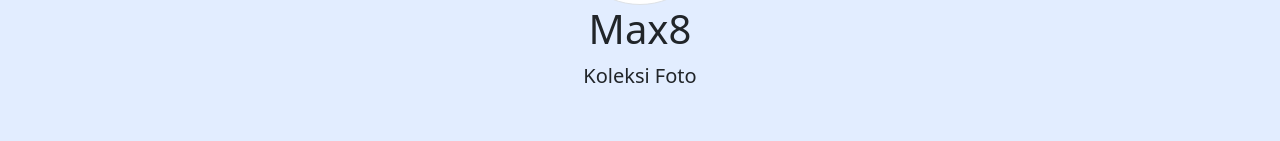
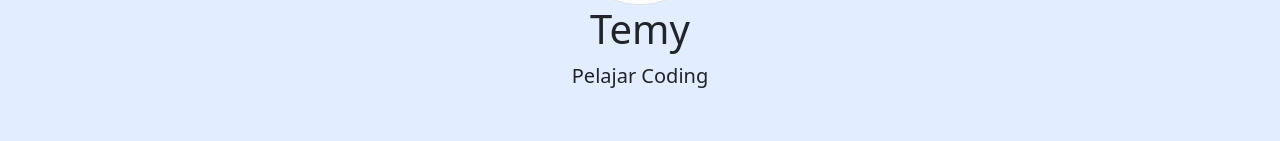
Before and after one commit to MalvinX8/MalvinX8.github.io, a plain HTML site: page Index.html in a window 1280 px wide. Shown: the part 241-382 px from the top of the page. Drawn offline with nearby package versions, Linux system fonts and the light colour scheme.

```diff
--- a/Index.html
+++ b/Index.html
@@ -42,8 +42,8 @@
     <!-- Jumbotron -->
      <section class="jumbotron text-center">
       <img src="pp.jpg" alt="Timothy" width="150" class="rounded-circle img-thumbnail">
-      <h1 class="display-6">Max8</h1>
-      <p class="lead">Koleksi Foto</p>
+      <h1 class="display-6">Temy</h1>
+      <p class="lead">Pelajar Coding</p>
       <svg xmlns="http://www.w3.org/2000/svg" viewBox="0 0 1440 320"><path fill="#ffffff" fill-opacity="1" d="M0,160L16,170.7C32,181,64,203,96,224C128,245,160,267,192,261.3C224,256,256,224,288,197.3C320,171,352,149,384,133.3C416,117,448,107,480,133.3C512,160,544,224,576,208C608,192,640,96,672,85.3C704,75,736,149,768,170.7C800,192,832,160,864,165.3C896,171,928,213,960,224C992,235,1024,213,1056,186.7C1088,160,1120,128,1152,112C1184,96,1216,96,1248,133.3C1280,171,1312,245,1344,250.7C1376,256,1408,192,1424,160L1440,128L1440,320L1424,320C1408,320,1376,320,1344,320C1312,320,1280,320,1248,320C1216,320,1184,320,1152,320C1120,320,1088,320,1056,320C1024,320,992,320,960,320C928,320,896,320,864,320C832,320,800,320,768,320C736,320,704,320,672,320C640,320,608,320,576,320C544,320,512,320,480,320C448,320,416,320,384,320C352,320,320,320,288,320C256,320,224,320,192,320C160,320,128,320,96,320C64,320,32,320,16,320L0,320Z"></path></svg>
      </section>
     <!--Akhir Jumbotron -->
```
